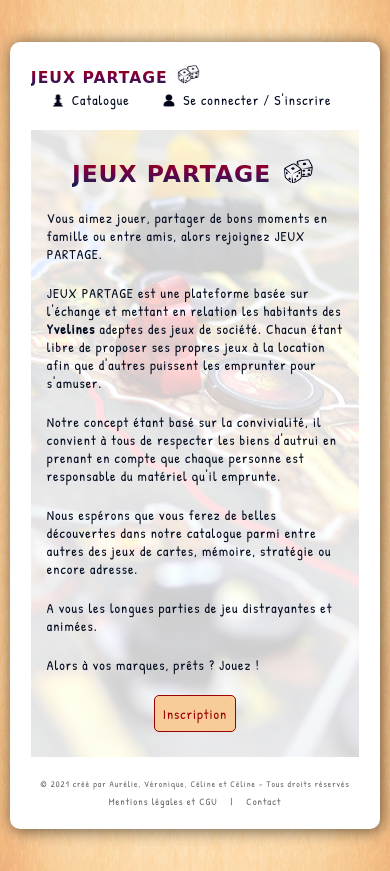
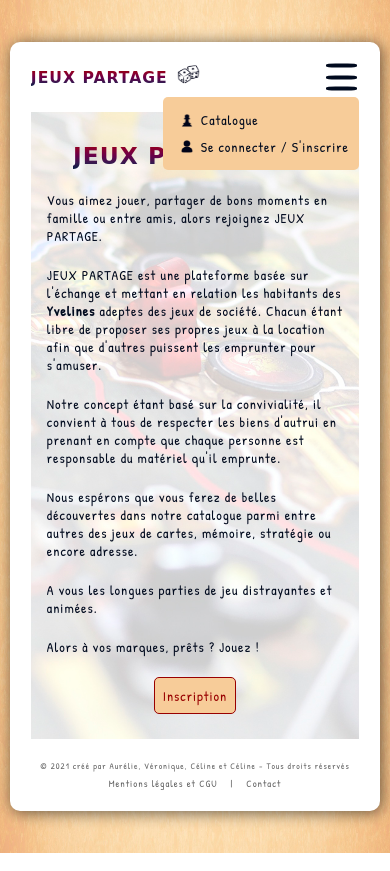
Before and after one commit to AurelieGilet/wf3_group_project, a Symfony app: template jeux_partage/templates/front/home.html.twig in a window 390 px wide. Run offline with Twig, Linux system fonts and the light colour scheme; the template is opened without the code that fills it, so the values that code supplies are empty; some libraries are stand-ins or nearby versions; some web fonts are replaced.

Commit message:
menu burger

```diff
--- a/jeux_partage/public/css/style.css
+++ b/jeux_partage/public/css/style.css
@@ -53,10 +53,25 @@ body {
     box-shadow: rgba(0, 0, 0, 0.6) 0.1em 0.1em 1em;
 }
 
+#overlay
+{
+	position: fixed;
+	display: none;
+	width: 100%;
+	height: 100%;
+	top: 0;
+	left: 0;
+	right: 0;
+	bottom: 0;
+	background-color: rgba(0,0,0,0.85);
+	z-index: 10;
+}
+
 /* ********************** DEBUT HEADER ********************** */
 
 header {
     margin-bottom: 3.7vh !important;
+    position: relative;
 }
 
 header h2 a {
@@ -68,6 +83,11 @@ header h2 a {
     background-image: linear-gradient(to top, #001c42, #371950, #67004a, #8a0030, #990000);
     background-size: 100% 100%;
     background-clip: text;
+    -webkit-background-clip: text;
+    -webkit-text-fill-color: transparent;
+    -moz-background-clip: text;
+    -moz-text-fill-color: transparent;
+    background-color: #8a0030;
 }
 
 header a {
@@ -81,6 +101,9 @@ header a:hover {
 
 header ul {
     list-style-type: none;
+    display: flex;
+    justify-content: space-between;
+    align-items: center;
 }
 
 #pawn_icon {
@@ -101,6 +124,39 @@ header li {
 
 header li:last-child {
     margin-right: 0;
+}
+
+nav button {
+    border: none;
+    background-color: transparent;
+}
+
+#burger {
+    height: 35px;
+    width: 35px;
+	position: absolute;
+	top: 50%;
+	right: 0;
+	transform: translate(0, -50%);
+    display: flex;
+    flex-direction: column;
+    justify-content: space-around;
+    align-items: center;
+}
+
+.burger_line {
+    height: 4px;
+    width: 90%;
+    margin: 0 auto;
+    border-radius: 30%;
+    background-color: rgb(0, 10, 30);
+}
+
+#cross_line2 {
+    position: absolute;
+    top: 50%;
+    transform: translate(0, -50%);
+    display: none;
 }
 
 /* ********************** FIN HEADER ********************** */
@@ -130,8 +186,12 @@ header li:last-child {
     background-image: linear-gradient(to top, #001c42, #371950, #67004a, #8a0030, #990000);
     background-size: 100% 100%;
     background-clip: text;
-    margin-right: 0.1em;
-}
+    -webkit-background-clip: text;
+    -webkit-text-fill-color: transparent;
+    -moz-background-clip: text;
+    -moz-text-fill-color: transparent;
+    background-color: #8a0030;
+    }
 
 .dices_icon {
     width: 13%;
@@ -214,8 +274,15 @@ footer a {
         width: 14px;
         height: 15px;
     }
+    header ul {
+        position: absolute;
+        right: 0;
+        flex-direction: column;
+        align-items: flex-start;
+    }
     header li {
-        margin: 0 0.8em;
+        margin: 0;
+        padding: 0.5vh 0;
     }
     /* ********************** FIN HEADER ********************** */
 
@@ -255,8 +322,19 @@ footer a {
     header a {
         font-size: 3vw;
     }
+    header ul {
+        position: absolute;
+        right: 0;
+        top: 4vh;
+        flex-direction: column;
+        align-items: flex-start;
+        padding: 1.2vh;
+        background-color: #f7cc99;
+        border-radius: 5px;
+    }
     header li {
-        margin: 0 0.8em;
+        margin: 0;
+        padding: 0.5vh 0;
     }
     /* ********************** FIN HEADER ********************** */
 
--- a/jeux_partage/templates/base.html.twig
+++ b/jeux_partage/templates/base.html.twig
@@ -20,6 +20,8 @@
 
     <body>
         <div class="container-fluid">
+            <div id="overlay"></div>
+
             <header class="row align-items-center justify-content-between">
                 <div class="col-lg-5 col-8 d-flex justify-content-start align-items-center p-0">
                     <h2><a href="{{ path("home") }}">JEUX PARTAGE</a></h2>
@@ -29,7 +31,16 @@
                 </div>
 
                 <nav>
-                    <ul class="d-flex justify-content-between align-items-center">
+                    <!-- BURGER MENU -->
+                    <button class="d-lg-none p-0" id="burger">
+                        <div class="burger_line"></div>
+                        <div class="burger_line" id="cross_line1"></div>
+                        <div class="burger_line" id="cross_line2"></div>
+                        <div class="burger_line"></div>
+                    </button>
+                    <!-- BURGER MENU -->
+
+                    <ul>
                         <li class="d-flex justify-content-end align-items-center">
                             <img src="{{ asset('img/pawn-icon.png') }}" alt="icone pion" id="pawn_icon">
                             <a href="">Catalogue</a>
```
Also changed, not shown: 1 other file.
